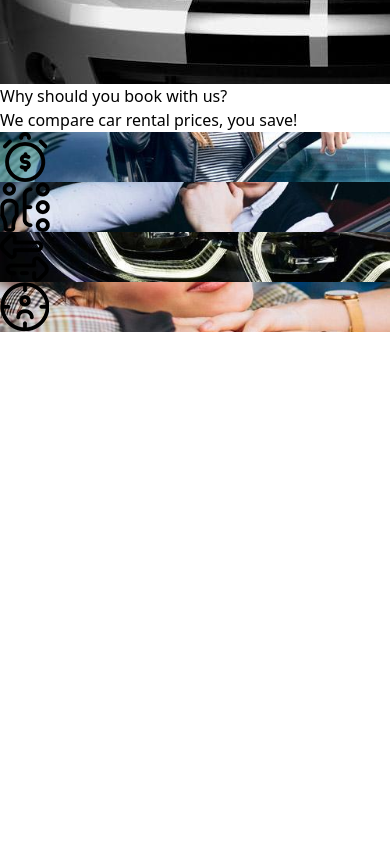
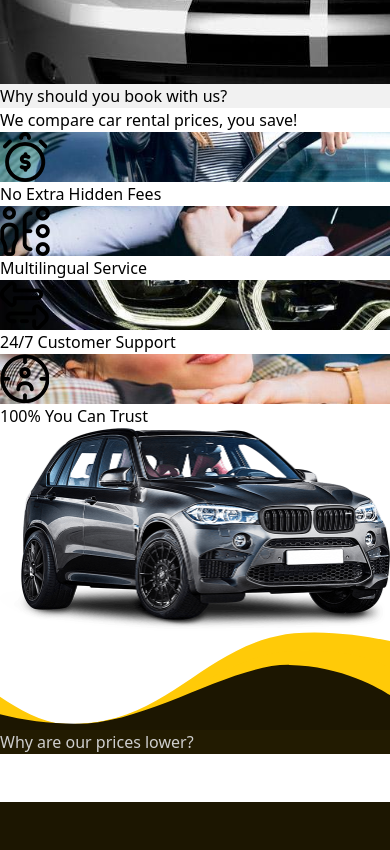
Before and after one commit to itunumide/car-rental, a React (Vite) app: page / in a window 390 px wide. Shown: the part 1140-1990 px from the top of the page. Before the commit the page ends 1472 px from the top, so only its background shows below. Built offline with nearby package versions, Linux system fonts and the light colour scheme.

Commit message:
homepage pricing updated

```diff
--- a/src/pages/Home.jsx
+++ b/src/pages/Home.jsx
@@ -4,35 +4,40 @@ import HeroTextSlider from "../reusables/HeroTextSlider";
 import carbg from '../assets/car-bg.jpg'
 import Service from "../reusables/Service";
 import Benefits from "../reusables/Benefits";
-import SvgDesignTop from "../reusables/SvgDesignTop";
 import SvgDesignBottom from "../reusables/SvgDesignBottom";
 import herocar from '../assets/car-home-hero.png'
+import LowerPrice from "../reusables/LowerPrice";
 
 const Home = () => {
   return (
     <div>
-      <div className="relative top-[-5rem] sm:h-screen h-full bg-cover bg-center" style={{ backgroundImage: `url(${carbg})`, height: "62rem" }}>
-        <div className="absolute top-0 left-0 w-full h-full bg-black/85"></div> {/* Black overlay with opacity */}
+      <div className="Hero relative top-[-5rem] sm:h-screen bg-cover bg-center" style={{ backgroundImage: `url(${carbg})`, height: "62rem" }}>
+      <div className="overlay absolute top-0 left-0 w-full h-full bg-black/85"></div> {/* Black overlay with opacity */}
 
         <HeroTextSlider />
-
+         <div className="herocar absolute w-[40rem] left-[50rem] mt-[12rem] z-20">
+          <img src={herocar} alt="" />
+        </div>
         <div className="relative top-72 z-10">
-
           <SvgDesignBottom />
         </div>
       </div>
 
+    <div className="service  w-[70%] m-auto text-center">
 
       <Service
       title = "Why should you book with us?"
+      titlebg = "#F1F1F1"
       service = "We compare car rental prices,"
       span = "you save!"
+      color = "black"
       />
+    </div>
 
-      <div className="benefits">
-        <Benefits />
-      </div>
 
+      <Benefits />
+
+      <LowerPrice />
     </div>
   )
 }
--- a/src/reusables/Benefit.jsx
+++ b/src/reusables/Benefit.jsx
@@ -1,4 +1,4 @@
-const Benefit = ({ image, pic }) => {
+const Benefit = ({ image, pic, text }) => {
     return (
       <div>
         <div
@@ -14,6 +14,8 @@ const Benefit = ({ image, pic }) => {
           </div>
 
         </div>
+
+        <p className="font-bold mt-14 text-[1.5rem] italic text-center">{text}</p>
       </div>
     );
   }
--- a/src/reusables/Benefits.jsx
+++ b/src/reusables/Benefits.jsx
@@ -11,10 +11,10 @@ import p4 from "../assets/p-4.png";
 const Benefits = () => {
   return (
     <div className="flex justify-center items-center gap-9">
-      <Benefit image={b1} pic={p1}/>
-      <Benefit image={b2} pic={p2}/>
-      <Benefit image={b3} pic={p3}/>
-      <Benefit image={b4} pic={p4}/>
+      <Benefit image={b1} pic={p1} text="No Extra Hidden Fees"/>
+      <Benefit image={b2} pic={p2} text="Multilingual Service"/>
+      <Benefit image={b3} pic={p3} text="24/7 Customer Support"/>
+      <Benefit image={b4} pic={p4} text="100% You Can Trust"/>
     </div>
   );
 }
--- /dev/null
+++ b/src/reusables/LowerPrice.jsx
@@ -0,0 +1,33 @@
+import SvgDesignTop from "./SvgDesignTop"
+import pricescar from '../assets/prices-car.png'
+import Service from "./Service"
+import pricesimg from '../assets/prices-img.png'
+
+const LowerPrice = () => {
+  return (
+    <div className="mt-[10rem]">
+        <div className="pricescar absolute w-[40rem] mt-[6rem]">
+            <img src={pricescar} alt="" />
+        </div>
+        <SvgDesignTop />
+        <div className="content px-[12%] w-full pt-[12rem] bg-[#1C1601] flex items-center justify-center gap-8">
+            <div className="left w-3/6 border-2 border-white flex">
+                <Service
+                title = "Why are our prices lower?"
+                titlebg = "#221B01"
+                titlecolor = "#cecece"
+                service = "Find the perfect <br /> rental car for"
+                span = "your trip"
+                color = "white"
+                />
+            </div>
+
+            <div className="right w-4/6 border-2 border-white">
+                <img src={pricesimg} alt="" width={""} />
+            </div>
+        </div>
+    </div>
+  )
+}
+
+export default LowerPrice
--- a/src/reusables/Service.jsx
+++ b/src/reusables/Service.jsx
@@ -1,15 +1,16 @@
-
-
 const Service = (props) => {
   return (
-    <div>
-        <div className="items-center justify-center mt-[16rem] flex flex-col font-light">
+    <div className="flex justify-center mt-[4rem] flex-col font-light">
+      <p className="py-1 px-12 rounded-3xl text-[1.7rem] italic mb-4" style={{backgroundColor: `${props.titlebg}`, color: `${props.titlecolor}`}}>{props.title}</p>
+      <p
+        className="italic text-[2.7rem] font-bold"
+        style={{ color: `${props.color}` }}
+        dangerouslySetInnerHTML={{
+          __html: `${props.service} <span class="text-[#FFCA08] underline font-bold">${props.span}</span>`,
+        }}
+      />
+    </div>
+  );
+};
 
-            <p className="py-1 px-12 rounded-3xl bg-[#F1F1F1] text-[1.7rem] italic mb-4">{props.title}</p>
-            <p className="italic text-[2.7rem] font-bold">{props.service} <span className="text-[#FFCA08] underline font-bold">{props.span}</span></p>
-        </div>
-    </div>
-  )
-}
-
-export default Service
+export default Service;
```
Also changed, not shown: src/assets/prices-car.png (added), src/assets/prices-img.png (added).
